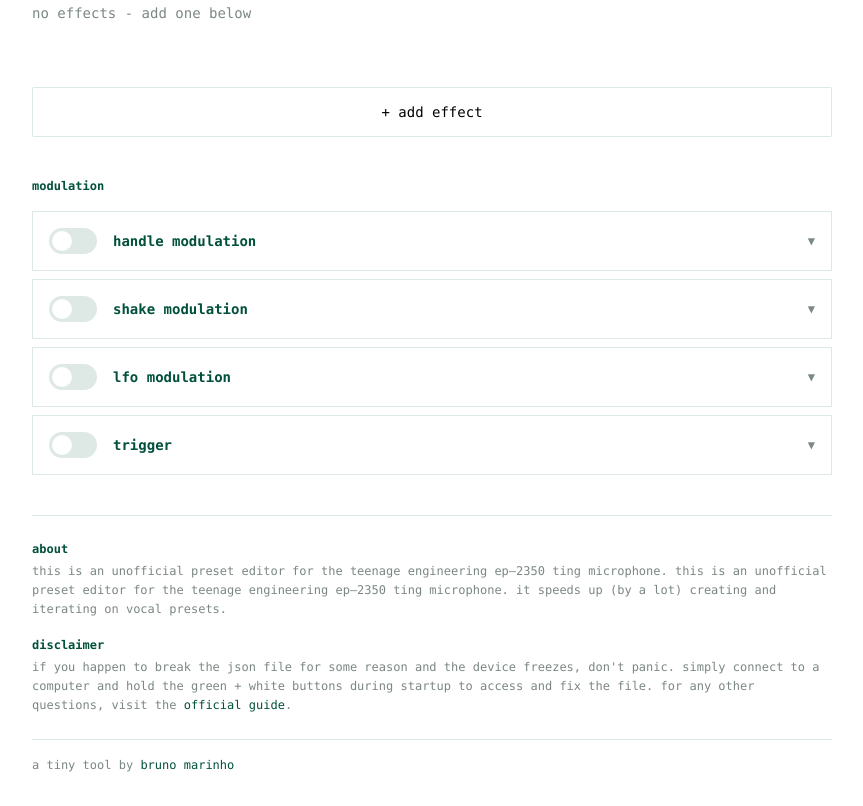
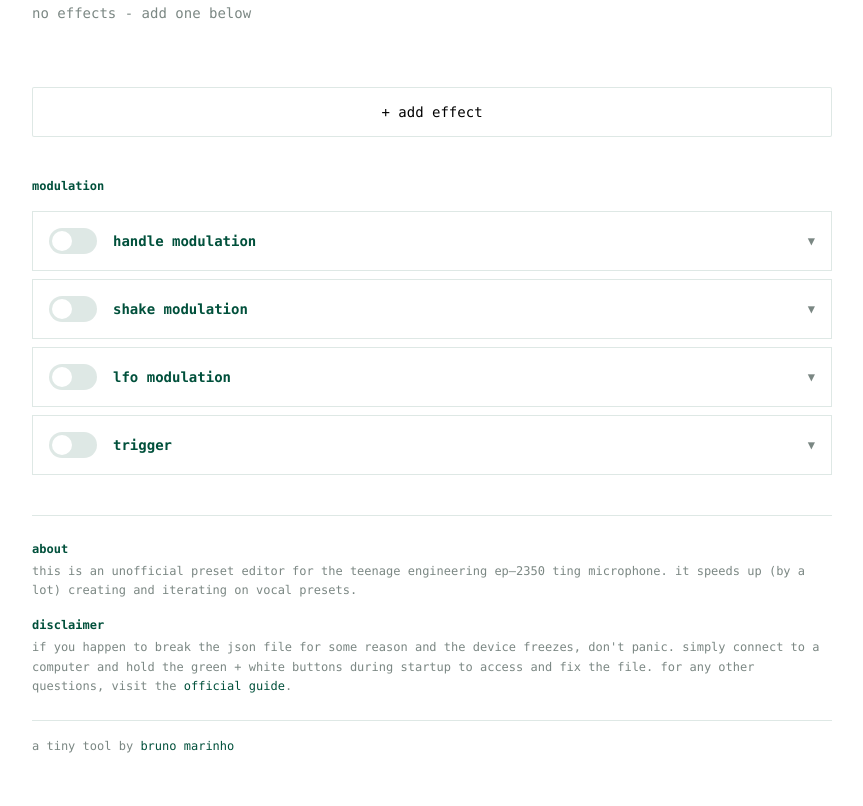
Before and after one commit to brunomarinho/labs-te-ting-preset, a website with bundled scripts: page index.html in a window 1280 px wide. Shown: the part 657-1463 px from the top of the page, without its empty margins (208-1071 px from the left). Built offline with nearby package versions, Linux system fonts and the light colour scheme; files whose address does not match are found by name.

Commit message:
footer duplicate fix

```diff
--- a/index.html
+++ b/index.html
@@ -277,7 +277,7 @@
     <footer class="footer">
       <div class="footer__section">
         <h4 class="footer__heading">about</h4>
-        <p class="footer__text">This is an unofficial preset editor for the Teenage Engineering EP–2350 Ting microphone. This is an unofficial preset editor for the Teenage Engineering EP–2350 Ting microphone. It speeds up (by a lot) creating and iterating on vocal presets.</p>
+        <p class="footer__text">This is an unofficial preset editor for the Teenage Engineering EP–2350 Ting microphone. It speeds up (by a lot) creating and iterating on vocal presets.</p>
       </div>
       <div class="footer__section">
         <h4 class="footer__heading">disclaimer</h4>
```
